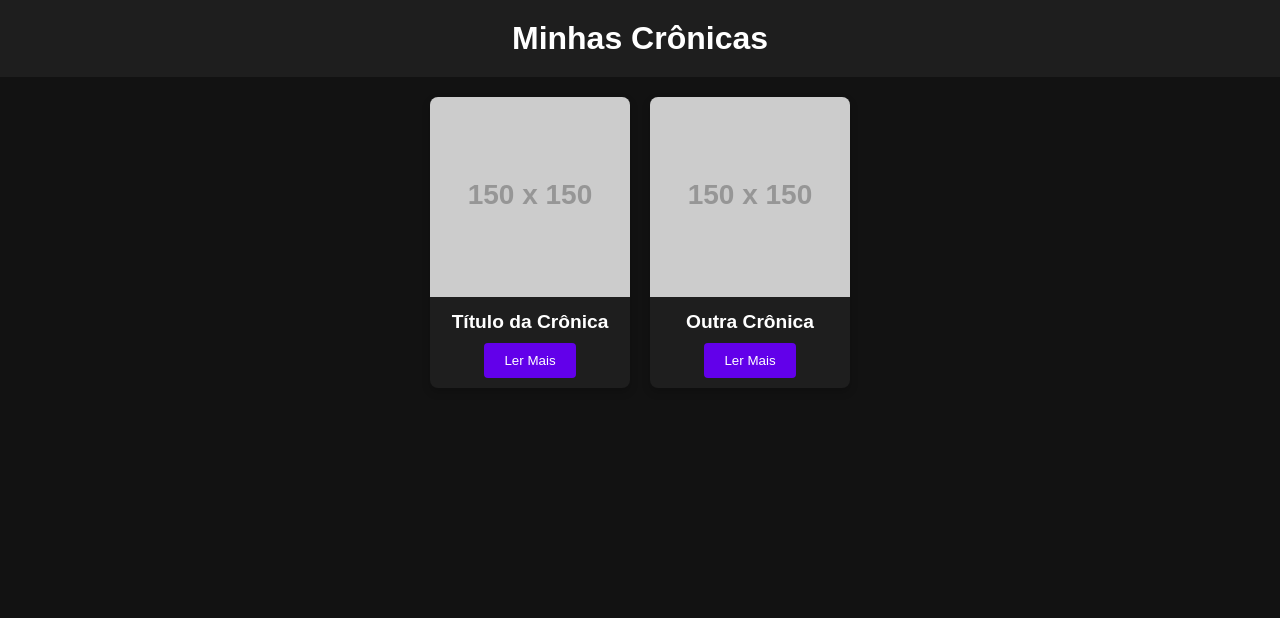
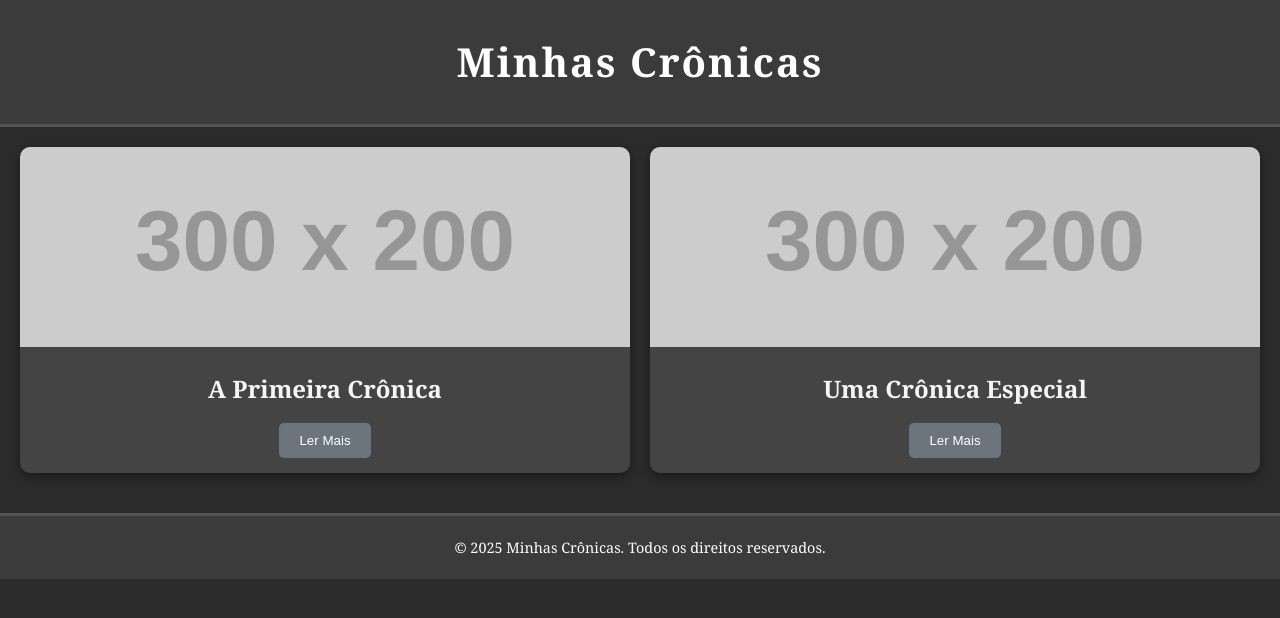
Before and after one commit to dalatilacerda/Minhas-Cr-nicas, a plain HTML site: page index.html in a window 1280 px wide. Drawn offline with Linux system fonts and the light colour scheme; placeholder pictures from the web are drawn by us.

Commit message:
Update index.html

```diff
--- a/index.html
+++ b/index.html
@@ -5,65 +5,91 @@
   <meta name="viewport" content="width=device-width, initial-scale=1.0">
   <title>Minhas Crônicas</title>
   <style>
-    /* Estilos CSS */
+    /* Estilos Gerais */
     body {
       margin: 0;
-      font-family: Arial, sans-serif;
-      background-color: #121212;
+      font-family: 'Georgia', serif; /* Fonte literária */
+      background-color: #2b2b2b;
       color: #fff;
+      line-height: 1.6;
     }
 
     header {
       text-align: center;
-      padding: 20px;
-      background-color: #1e1e1e;
+      padding: 30px 15px;
+      background-color: #3b3b3b;
+      border-bottom: 3px solid #555;
     }
 
     header h1 {
       margin: 0;
-      font-size: 2rem;
+      font-size: 2.5rem;
+      letter-spacing: 2px;
+    }
+
+    main {
+      padding: 20px;
     }
 
     .card-container {
-      display: flex;
-      flex-wrap: wrap;
+      display: grid;
+      grid-template-columns: repeat(auto-fit, minmax(300px, 1fr));
       gap: 20px;
-      justify-content: center;
-      padding: 20px;
     }
 
     .card {
-      background-color: #1e1e1e;
-      border-radius: 8px;
-      box-shadow: 0 4px 8px rgba(0, 0, 0, 0.2);
+      background-color: #444;
+      border-radius: 10px;
+      box-shadow: 0 4px 10px rgba(0, 0, 0, 0.4);
       overflow: hidden;
       text-align: center;
-      width: 200px;
+      transition: transform 0.3s, box-shadow 0.3s;
+    }
+
+    .card:hover {
+      transform: translateY(-5px);
+      box-shadow: 0 6px 12px rgba(0, 0, 0, 0.6);
     }
 
     .card img {
       width: 100%;
-      height: auto;
+      height: 200px;
+      object-fit: cover;
     }
 
     .card h3 {
-      margin: 10px 0;
-      font-size: 1.2rem;
+      font-size: 1.5rem;
+      margin: 15px 0;
+      color: #f5f5f5;
     }
 
     .card button {
-      background-color: #6200ea;
+      display: inline-block;
+      background-color: #6c757d;
+      color: #fff;
       border: none;
-      color: #fff;
       padding: 10px 20px;
-      margin-bottom: 10px;
-      border-radius: 4px;
+      margin-bottom: 15px;
+      border-radius: 5px;
       cursor: pointer;
       transition: background-color 0.3s;
     }
 
     .card button:hover {
-      background-color: #3700b3;
+      background-color: #495057;
+    }
+
+    footer {
+      text-align: center;
+      padding: 20px;
+      background-color: #3b3b3b;
+      border-top: 3px solid #555;
+      margin-top: 20px;
+      font-size: 0.9rem;
+    }
+
+    footer p {
+      margin: 0;
     }
   </style>
 </head>
@@ -73,24 +99,28 @@
   </header>
   <main>
     <div class="card-container">
-      <!-- Card exemplo -->
+      <!-- Card 1 -->
       <div class="card">
-        <img src="https://via.placeholder.com/150" alt="Capa da Crônica">
-        <h3>Título da Crônica</h3>
-        <button onclick="lerCronica()">Ler Mais</button>
+        <img src="https://via.placeholder.com/300x200" alt="Capa da Crônica">
+        <h3>A Primeira Crônica</h3>
+        <button onclick="lerCronica('A Primeira Crônica')">Ler Mais</button>
       </div>
+      <!-- Card 2 -->
       <div class="card">
-        <img src="https://via.placeholder.com/150" alt="Capa da Crônica">
-        <h3>Outra Crônica</h3>
-        <button onclick="lerCronica()">Ler Mais</button>
+        <img src="https://via.placeholder.com/300x200" alt="Capa da Crônica">
+        <h3>Uma Crônica Especial</h3>
+        <button onclick="lerCronica('Uma Crônica Especial')">Ler Mais</button>
       </div>
       <!-- Adicione mais cards aqui -->
     </div>
   </main>
+  <footer>
+    <p>&copy; 2025 Minhas Crônicas. Todos os direitos reservados.</p>
+  </footer>
   <script>
-    // JavaScript
-    function lerCronica() {
-      alert("Aqui você pode adicionar a lógica para redirecionar ou exibir a crônica.");
+    // Função para o botão "Ler Mais"
+    function lerCronica(titulo) {
+      alert(`Você escolheu ler: ${titulo}. Aqui você pode redirecionar para o conteúdo da crônica.`);
     }
   </script>
 </body>
```
